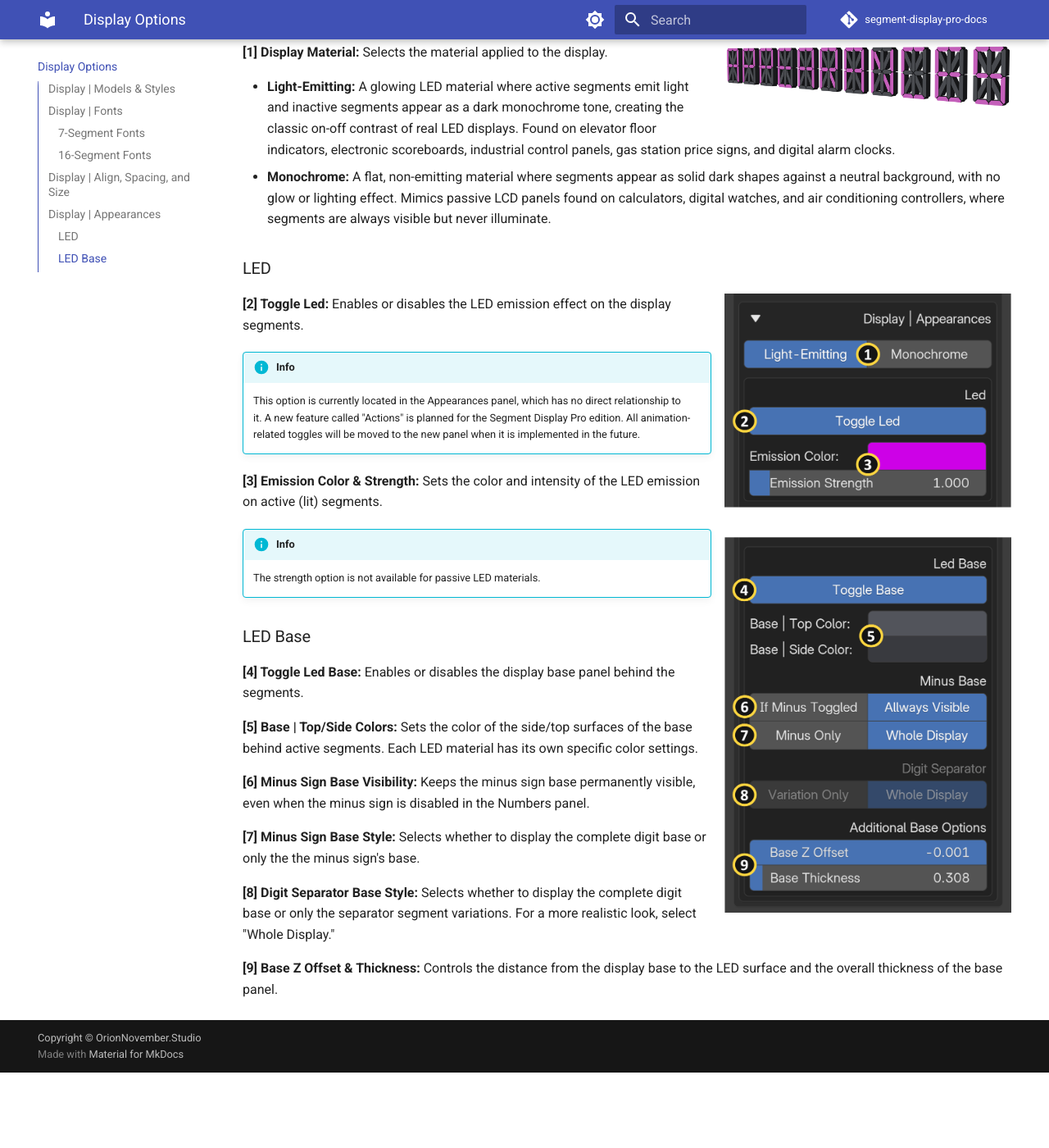
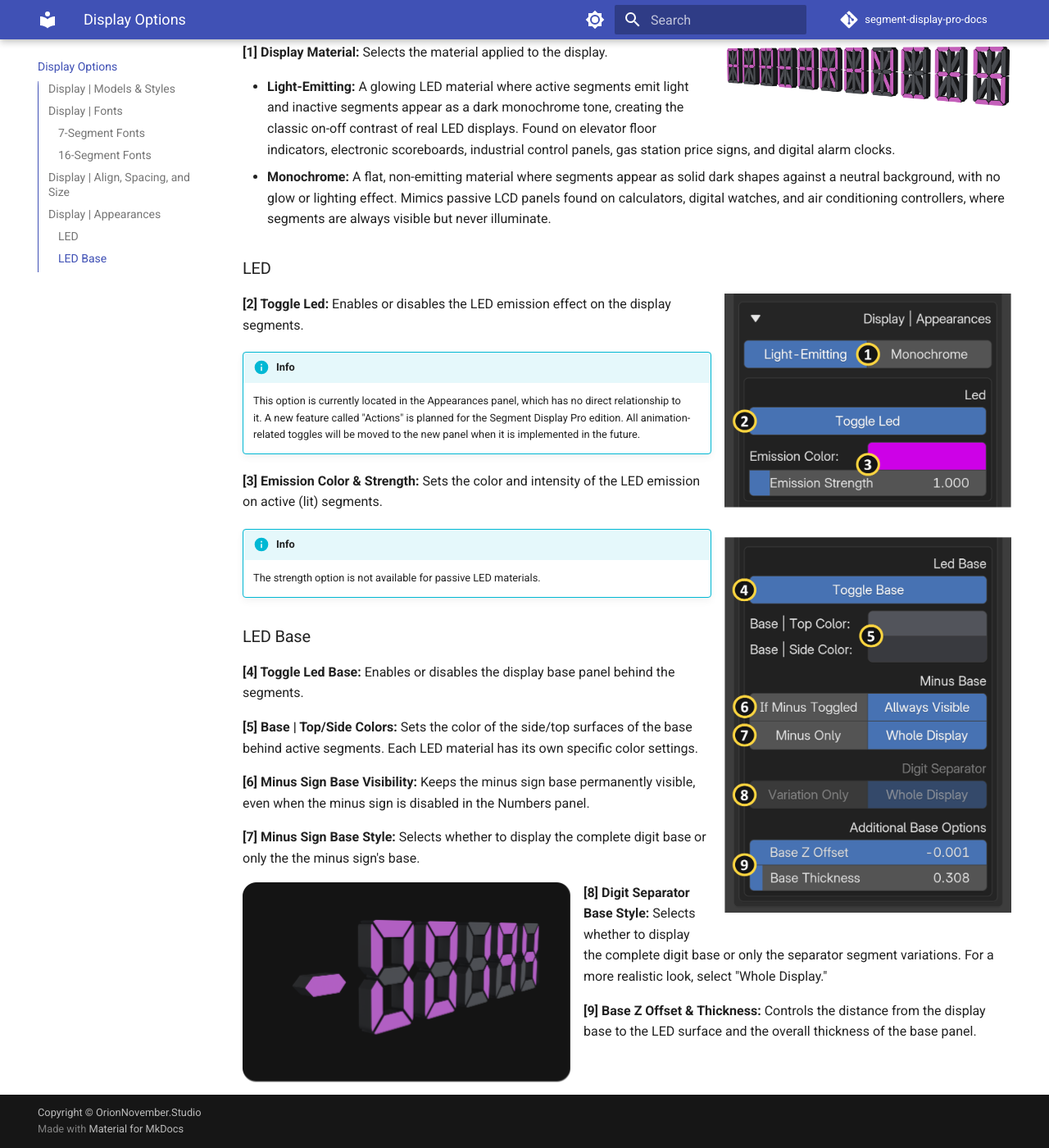
Before and after one commit to ahmetmaya-orion/segment-display-pro-docs, an MkDocs documentation site: the page built from docs/display.md, in a window 1280 px wide and 1400 px high, scrolled down 3203 px. Shown: the whole window at 82% size. Built offline with MkDocs 1.6.1 and Material for MkDocs 9.7.7, drawn with Linux system fonts in a browser that asks for light colours; comment, search, counter and statistics services are not loaded; before the commit the page ends 4511 px from its top, so only the background shows below that.

Commit message:
Display Options | Minus Base Mouse hover images

```diff
--- a/docs/display.md
+++ b/docs/display.md
@@ -125,6 +125,14 @@
 
 **[7] Minus Sign Base Style:** Selects whether to display the complete digit base or only the the minus sign's base.
 
+<figure class="img-hover left" markdown>
+
+  ![Minus Sign Base Style: complete digit base](assets/images/display_options/disp-minus-base-def.png){ width="400" }
+
+  ![Minus Sign Base Style: minus sign base only](assets/images/display_options/disp-minus-base-hover.png){ .hover-img width="400" aria-hidden="true" }
+
+</figure>
+
 **[8] Digit Separator Base Style:** Selects whether to display the complete digit base or only the separator segment variations. For a more realistic look, select "Whole Display."
 
 **[9] Base Z Offset & Thickness:** Controls the distance from the display base to the LED surface and the overall thickness of the base panel.
--- a/docs/stylesheets/extra.css
+++ b/docs/stylesheets/extra.css
@@ -79,3 +79,39 @@
   -webkit-mask-image: var(--md-admonition-icon--internet);
   mask-image: var(--md-admonition-icon--internet);
 }
+
+/* Image swap on hover: the first image (.def) is shown by default, the second
+   (.hover-img) sits on top of it fully transparent and crossfades in while
+   hovering the figure. Both images must have identical dimensions. */
+/* Material gives every figure `width: fit-content` plus `margin: 1em auto`,
+   which centers the shrink-wrapped box. Reset the horizontal margin so the
+   figure sits at the left edge. */
+.md-typeset figure.img-hover {
+  position: relative;
+  text-align: left;
+  margin-left: 0;
+  margin-right: auto;
+}
+
+.md-typeset figure.img-hover p {
+  margin: 0;
+}
+
+.md-typeset figure.img-hover .hover-img {
+  position: absolute;
+  top: 0;
+  left: 0;
+  opacity: 0;
+  transition: opacity 0.1s ease;
+}
+
+.md-typeset figure.img-hover:hover .hover-img {
+  opacity: 1;
+}
+
+/* Optional `left` modifier: float the hover figure so the following text
+   wraps beside it. The right margin keeps a gap between image and text. */
+.md-typeset figure.img-hover.left {
+  float: left;
+  margin: 0 0.8rem 0.8rem 0;
+}
```
Also changed, not shown: docs/assets/images/display_options/disp-minus-base-def.png (added), 1 other file.
